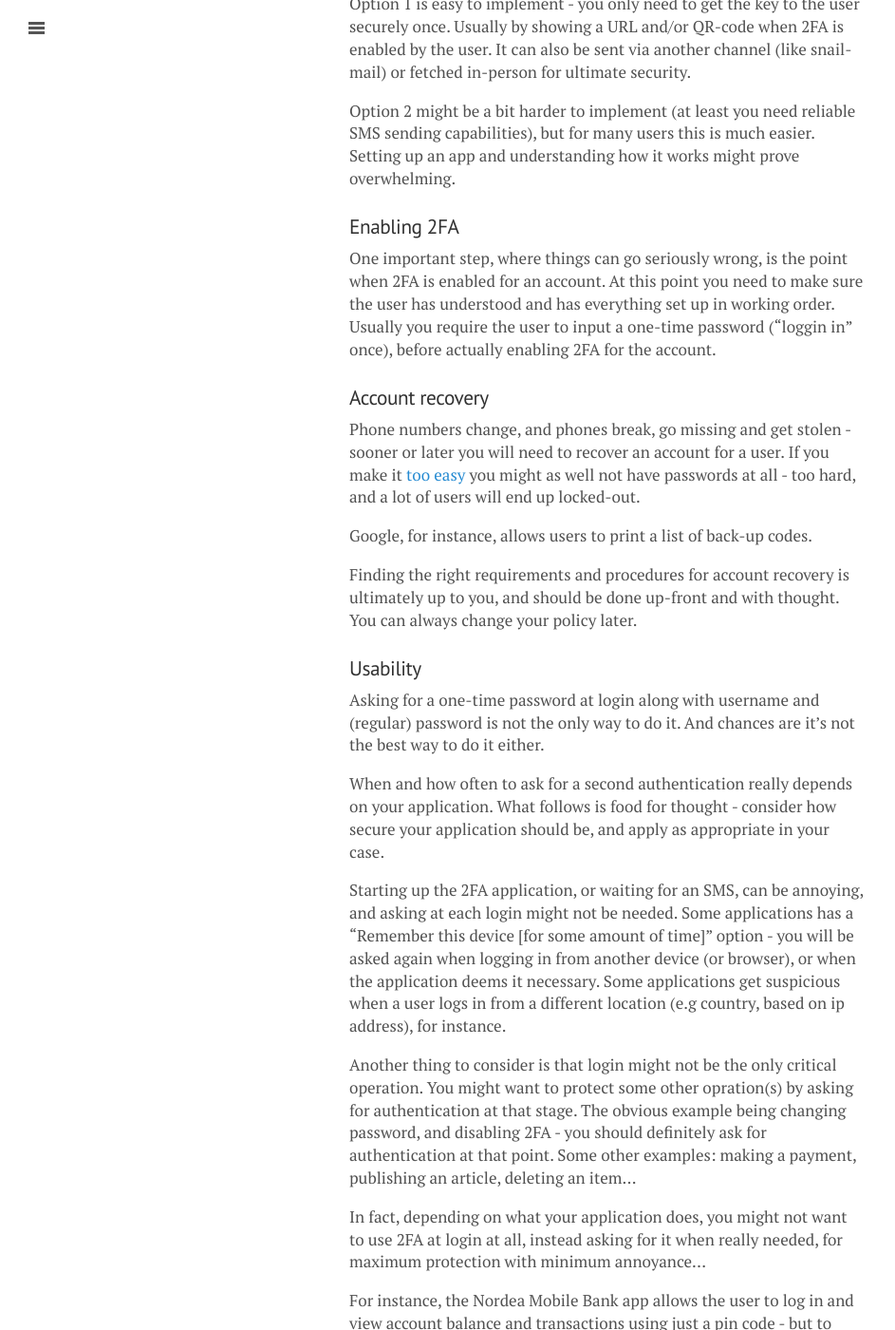
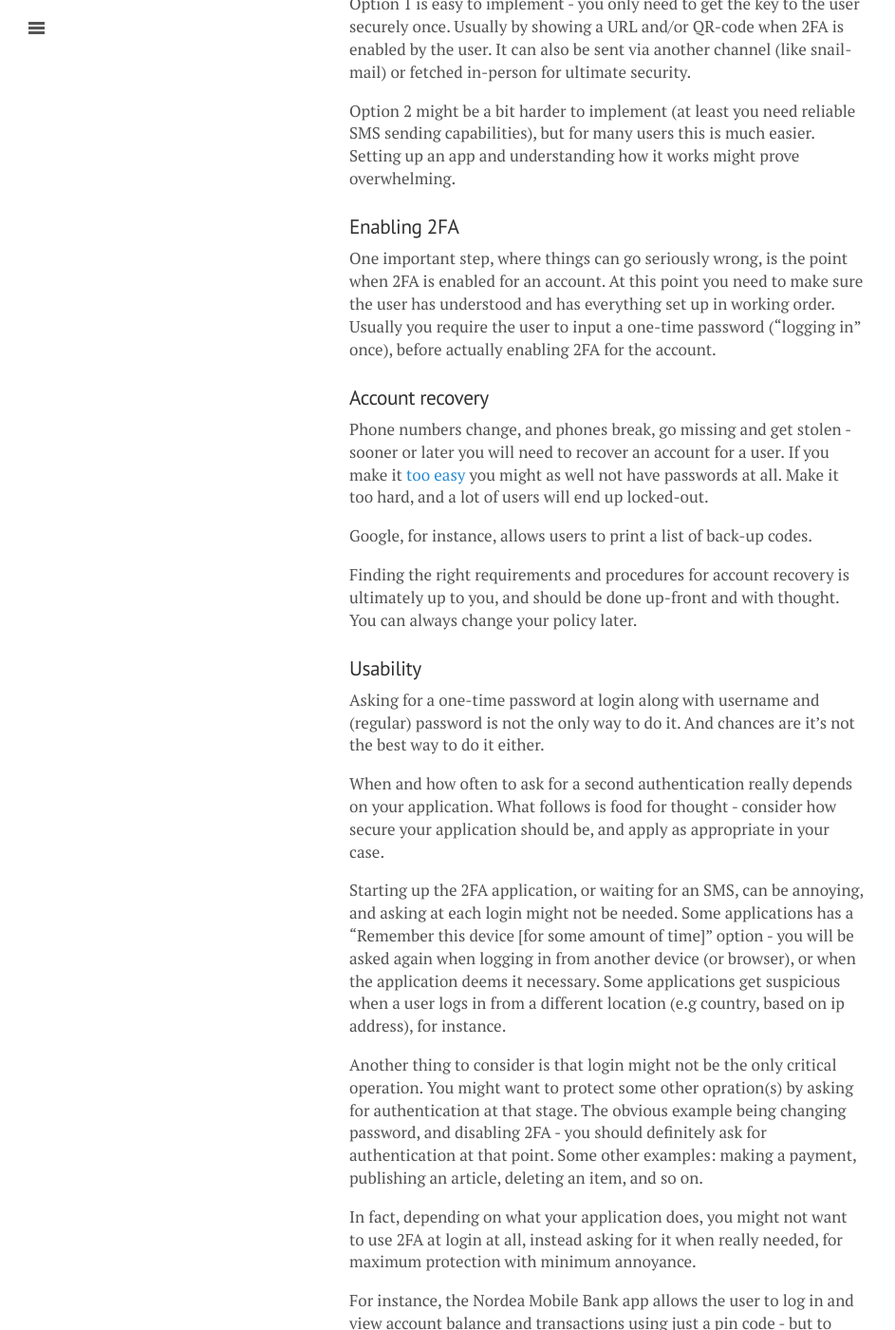
Before and after one commit to Porotype/porotype.github.io, a Jekyll site: the page built from _posts/2015-06-01-please-use-otp.md, in a window 1280 px wide and 1400 px high, scrolled down 1705 px. Shown: the whole window at 95% size, without its empty margins (0-943 px from the left). Built offline with Jekyll 4.4.1, drawn with Linux system fonts in a browser that asks for light colours.

Commit message:
Update 2015-06-01-please-use-otp.md

```diff
--- a/_posts/2015-06-01-please-use-otp.md
+++ b/_posts/2015-06-01-please-use-otp.md
@@ -39,10 +39,10 @@ Option 1 is easy to implement - you only need to get the key to the user securel
 Option 2 might be a bit harder to implement (at least you need reliable SMS sending capabilities), but for many users this is much easier. Setting up an app and understanding how it works might prove overwhelming.
 
 ### Enabling 2FA
-One important step, where things can go seriously wrong, is the point when 2FA is enabled for an account. At this point you need to make sure the user has understood and has everything set up in working order. Usually you require the user to input a one-time password ("loggin in" once), before actually enabling 2FA for the account.
+One important step, where things can go seriously wrong, is the point when 2FA is enabled for an account. At this point you need to make sure the user has understood and has everything set up in working order. Usually you require the user to input a one-time password ("logging in" once), before actually enabling 2FA for the account.
 
 ### Account recovery
-Phone numbers change, and phones break, go missing and get stolen - sooner or later you will need to recover an account for a user. If you make it [too easy](http://shubh.am/how-i-bypassed-2-factor-authentication-on-google-yahoo-linkedin-and-many-others/) you might as well not have passwords at all - too hard, and a lot of users will end up locked-out.
+Phone numbers change, and phones break, go missing and get stolen - sooner or later you will need to recover an account for a user. If you make it [too easy](http://shubh.am/how-i-bypassed-2-factor-authentication-on-google-yahoo-linkedin-and-many-others/) you might as well not have passwords at all. Make it too hard, and a lot of users will end up locked-out.
 
 Google, for instance, allows users to print a list of back-up codes.
 
@@ -55,9 +55,9 @@ When and how often to ask for a second authentication really depends on your app
 
 Starting up the 2FA application, or waiting for an SMS, can be annoying, and asking at each login might not be needed. Some applications has a "Remember this device [for some amount of time]" option - you will be asked again when logging in from another device (or browser), or when the application deems it necessary. Some applications get suspicious when a user logs in from a different location (e.g country, based on ip address), for instance.
 
-Another thing to consider is that login might not be the only critical operation. You might want to protect some other opration(s) by asking for authentication at that stage. The obvious example being changing password, and disabling 2FA - you should definitely ask for authentication at that point. Some other examples: making a payment, publishing an article, deleting an item...
+Another thing to consider is that login might not be the only critical operation. You might want to protect some other opration(s) by asking for authentication at that stage. The obvious example being changing password, and disabling 2FA - you should definitely ask for authentication at that point. Some other examples: making a payment, publishing an article, deleting an item, and so on.
 
-In fact, depending on what your application does, you might not want to use 2FA at login at all, instead asking for it when really needed, for maximum protection with minimum annoyance...
+In fact, depending on what your application does, you might not want to use 2FA at login at all, instead asking for it when really needed, for maximum protection with minimum annoyance.
 
 For instance, the Nordea Mobile Bank app allows the user to log in and view account balance and transactions using just a pin code - but to make a payment, you need to be fully authenticated, and the app will ask for passwords when needed. It's a smart way of minimizing the friction, while protecting the important stuff.
 
```
